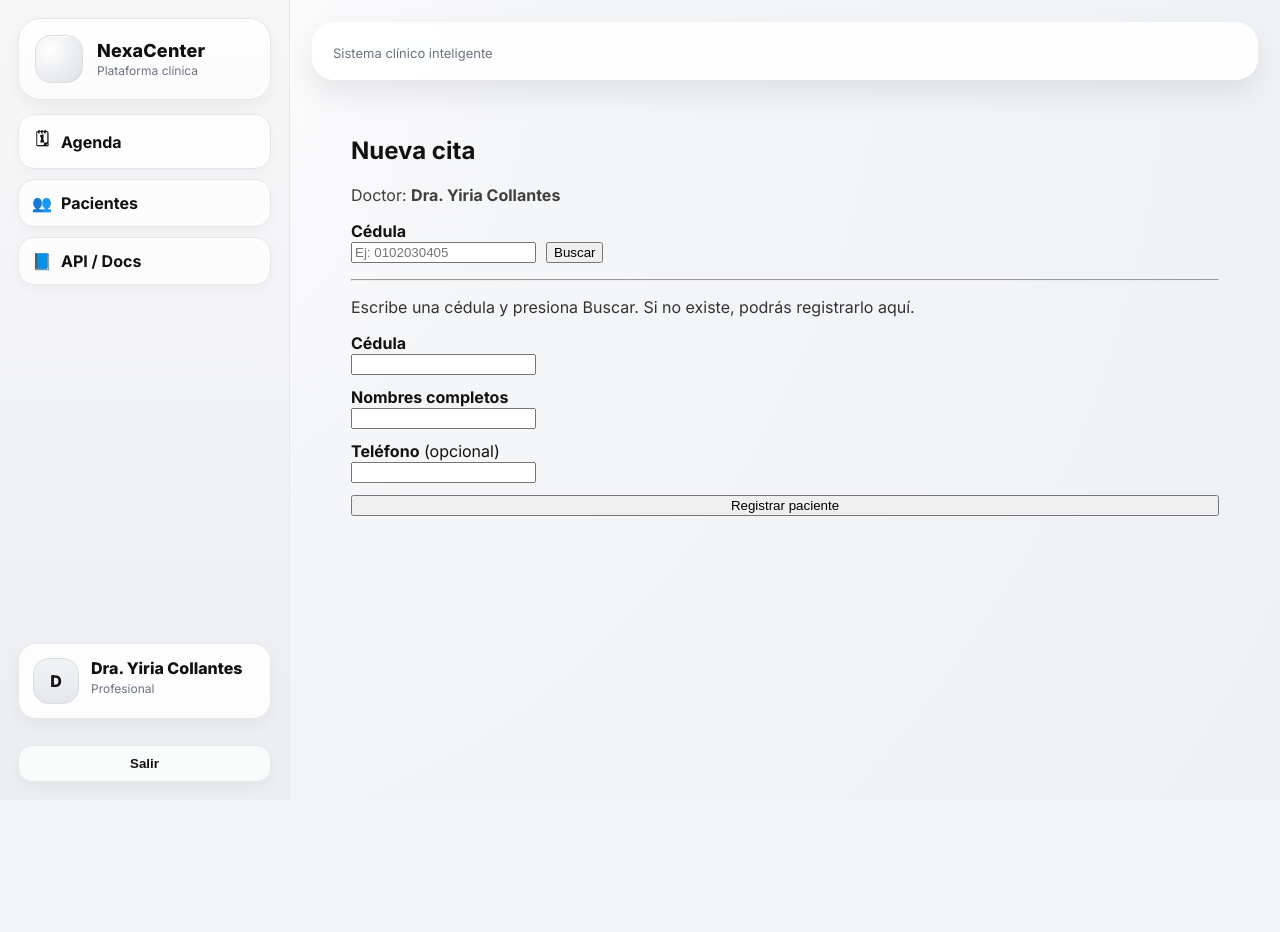
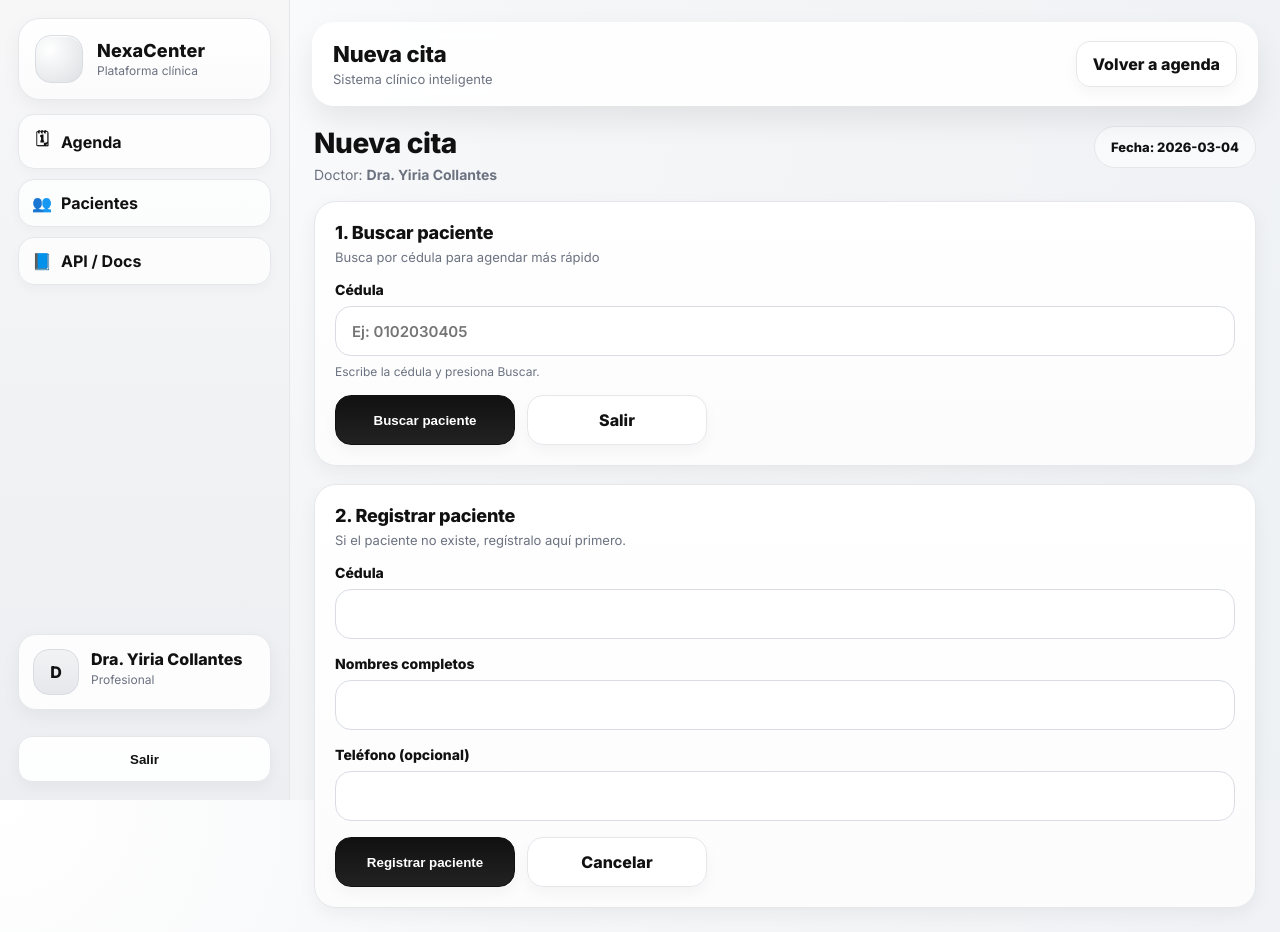
Before and after one commit to andriu154/nexa-care-club, a FastAPI app: page /app/appointments/new in a window 1280 px wide. Before the commit the page ends 800 px from the top, so only its background shows below. Run offline with FastAPI, Linux system fonts and the light colour scheme; the visitor is signed in with stand-in values (Sample User, id 1).

Commit message:
remodelaco

```diff
--- a/app/static/styles.css
+++ b/app/static/styles.css
@@ -81,8 +81,7 @@ a{ color: inherit; }
   width: 48px;
   height: 48px;
   border-radius: 16px;
-  background:
-    radial-gradient(circle at 30% 30%, #ffffff, #dcdfe3);
+  background: radial-gradient(circle at 30% 30%, #ffffff, #dcdfe3);
   border: 1px solid #d9dde2;
   box-shadow: inset 0 1px 0 rgba(255,255,255,.9);
 }
@@ -216,6 +215,15 @@ a{ color: inherit; }
   padding: 2px;
 }
 
+.page-wrap{
+  display:flex;
+  justify-content:center;
+}
+
+.page-card{
+  width:min(980px, 100%);
+}
+
 /* =========================
    LAYOUT HELPERS
    ========================= */
@@ -245,7 +253,7 @@ a{ color: inherit; }
    CARDS
    ========================= */
 .card{
-  background: rgba(255,255,255,.92);
+  background: rgba(255,255,255,.95);
   border: 1px solid rgba(229,231,235,.95);
   border-radius: 22px;
   box-shadow: var(--shadow-md);
@@ -302,16 +310,17 @@ a{ color: inherit; }
   align-items:center;
   justify-content:center;
   gap:8px;
-  padding: 10px 14px;
+  padding: 12px 16px;
   border-radius: 14px;
   border: 1px solid var(--nc-border);
   text-decoration:none;
   cursor:pointer;
-  font-weight: 700;
+  font-weight: 800;
   background: #ffffff;
   color: var(--nc-primary);
   transition: all .16s ease;
   box-shadow: 0 6px 14px rgba(0,0,0,.04);
+  min-height: 46px;
 }
 
 .btn:hover{
@@ -330,14 +339,15 @@ a{ color: inherit; }
 }
 
 .btn-ghost{
-  background: rgba(255,255,255,.75);
+  background: rgba(255,255,255,.92);
 }
 
 .btn-sm{
-  padding: 7px 11px;
+  padding: 8px 12px;
   border-radius: 12px;
   font-size: 12px;
   font-weight: 800;
+  min-height: 38px;
 }
 
 .btn-success{
@@ -405,7 +415,7 @@ a{ color: inherit; }
 .input,
 .textarea{
   width:100%;
-  padding: 12px 14px;
+  padding: 14px 16px;
   border-radius: 16px;
   border: 1px solid #d9dde3;
   background: #ffffff;
@@ -417,10 +427,11 @@ a{ color: inherit; }
 
 .input{
   font-weight: 600;
+  min-height: 50px;
 }
 
 .textarea{
-  min-height: 110px;
+  min-height: 120px;
   resize: vertical;
 }
 
@@ -474,8 +485,8 @@ a{ color: inherit; }
 }
 
 .nc-modal-card{
-  width: min(820px, 95vw);
-  max-height: 88vh;
+  width: min(920px, 95vw);
+  max-height: 90vh;
   overflow: auto;
   background: #ffffff;
   border-radius: 24px;
@@ -488,8 +499,9 @@ a{ color: inherit; }
   align-items:center;
   justify-content:space-between;
   gap:12px;
-  padding: 16px 18px;
+  padding: 18px 20px;
   border-bottom: 1px solid var(--nc-border);
+  background: linear-gradient(180deg, #ffffff 0%, #fbfbfc 100%);
 }
 
 .nc-modal-title{
@@ -511,7 +523,7 @@ a{ color: inherit; }
 }
 
 .nc-modal-body{
-  padding: 18px;
+  padding: 22px;
 }
 
 .nc-spinner{
@@ -520,49 +532,144 @@ a{ color: inherit; }
   font-weight: 700;
 }
 
-.nc-form{
+/* =========================
+   NUEVA CITA
+   ========================= */
+.appt-modal-shell{
   display:grid;
-  gap:12px;
+  gap:18px;
 }
 
-.nc-form-row{
+.appt-modal-top{
   display:flex;
-  gap:10px;
+  align-items:flex-start;
+  justify-content:space-between;
+  gap:16px;
   flex-wrap:wrap;
-  align-items:end;
 }
 
-.nc-label{
+.appt-title{
+  font-size: 28px;
   font-weight: 800;
-  font-size: 13px;
-  margin-bottom: 6px;
+  letter-spacing: -.4px;
 }
 
-.nc-help{
+.appt-subtitle{
+  margin-top: 6px;
+  font-size: 14px;
+  color: var(--nc-muted);
+}
+
+.appt-date-chip{
+  display:inline-flex;
+  align-items:center;
+  padding: 12px 16px;
+  border-radius: 999px;
+  background: #f8fafc;
+  border: 1px solid var(--nc-border);
+  font-size: 13px;
+  font-weight: 800;
+}
+
+.appt-panel{
+  background: linear-gradient(180deg, #ffffff 0%, #fcfcfd 100%);
+  border: 1px solid var(--nc-border);
+  border-radius: 22px;
+  box-shadow: var(--shadow-sm);
+  padding: 20px;
+}
+
+.appt-panel-success{
+  border-color: #cfe8d6;
+  background: linear-gradient(180deg, #ffffff 0%, #f8fffa 100%);
+}
+
+.appt-panel-header{
+  margin-bottom: 16px;
+}
+
+.appt-panel-title{
+  font-size: 18px;
+  font-weight: 800;
+  letter-spacing: -.2px;
+}
+
+.appt-panel-help{
+  margin-top: 6px;
+  font-size: 13px;
+  color: var(--nc-muted);
+}
+
+.appt-form{
+  display:grid;
+  gap:16px;
+}
+
+.appt-form-spaced{
+  margin-top: 14px;
+}
+
+.appt-grid-2{
+  display:grid;
+  grid-template-columns: 1fr 1fr;
+  gap:14px;
+}
+
+.appt-field{
+  display:grid;
+  gap:8px;
+}
+
+.appt-label{
+  font-size: 14px;
+  font-weight: 800;
+  color: var(--nc-primary);
+}
+
+.appt-help{
   font-size: 12px;
   color: var(--nc-muted);
-  margin-top: 4px;
 }
 
-.nc-divider{
-  border: none;
-  border-top: 1px solid var(--nc-border);
-  margin: 14px 0;
+.appt-input{
+  font-size: 15px;
 }
 
-.nc-note{
-  padding: 14px;
-  border: 1px solid #dbeafe;
-  background: #eff6ff;
+.appt-textarea{
+  min-height: 130px;
+}
+
+.appt-actions{
+  display:flex;
+  gap:12px;
+  flex-wrap:wrap;
+  align-items:center;
+}
+
+.appt-btn-lg{
+  min-width: 180px;
+  min-height: 50px;
+  padding: 14px 18px;
   border-radius: 16px;
 }
 
-.nc-actions{
-  display:flex;
-  gap:10px;
-  align-items:center;
-  justify-content:flex-end;
-  flex-wrap:wrap;
+.appt-patient-box{
+  padding: 16px 18px;
+  border-radius: 18px;
+  background: #f0fdf4;
+  border: 1px solid #bbf7d0;
+}
+
+.appt-patient-name{
+  font-size: 18px;
+  font-weight: 800;
+  color: #166534;
+}
+
+.appt-patient-meta{
+  margin-top: 4px;
+  font-size: 13px;
+  color: #166534;
 }
 
 /* =========================
@@ -591,4 +698,12 @@ a{ color: inherit; }
   .topbar-title{
     font-size: 18px;
   }
+
+  .appt-grid-2{
+    grid-template-columns: 1fr;
+  }
+
+  .appt-title{
+    font-size: 24px;
+  }
 }
--- a/app/templates/appointment_new.html
+++ b/app/templates/appointment_new.html
@@ -1,86 +1,154 @@
 {% extends "base.html" %}
+
+{% block title %}
+  Nueva cita
+{% endblock %}
+
+{% block actions %}
+  <a class="btn btn-ghost" href="/app?date={{ date }}">Volver a agenda</a>
+{% endblock %}
+
 {% block content %}
-<div class="container" style="max-width: 900px; margin: 0 auto; padding: 16px;">
-  <h2>Nueva cita</h2>
-  <p style="opacity:.8; margin-top:6px;">Doctor: <b>{{ current_doctor.name }}</b></p>
+<div class="page-wrap">
+  <div class="page-card">
+    <div class="appt-modal-shell">
+      <div class="appt-modal-top">
+        <div>
+          <div class="appt-title">Nueva cita</div>
+          <div class="appt-subtitle">
+            Doctor: <strong>{{ current_doctor.name }}</strong>
+          </div>
+        </div>
 
-  <!-- Buscar por cédula -->
-  <form method="get" action="/app/appointments/new" style="display:flex; gap:10px; align-items:end; margin-top: 12px;">
+        <div class="appt-date-chip">
+          Fecha: {{ date }}
+        </div>
+      </div>
+
+      <div class="appt-panel">
+        <div class="appt-panel-header">
+          <div class="appt-panel-title">1. Buscar paciente</div>
+          <div class="appt-panel-help">Busca por cédula para agendar más rápido</div>
+        </div>
+
+        <form method="get" action="/app/appointments/new" class="appt-form">
           <input type="hidden" name="date" value="{{ date }}" />
-    <div>
-      <label for="cedula"><b>Cédula</b></label><br/>
-      <input id="cedula" name="cedula" type="text" value="{{ cedula or '' }}" placeholder="Ej: 0102030405" />
+
+          <div class="appt-field">
+            <label class="appt-label">Cédula</label>
+            <input
+              class="input appt-input"
+              name="cedula"
+              type="text"
+              value="{{ cedula or '' }}"
+              placeholder="Ej: 0102030405"
+            />
+            <div class="appt-help">Escribe la cédula y presiona Buscar.</div>
           </div>
-    <button type="submit">Buscar</button>
+
+          <div class="appt-actions">
+            <button class="btn btn-primary appt-btn-lg" type="submit">Buscar paciente</button>
+            <a class="btn btn-ghost appt-btn-lg" href="/app?date={{ date }}">Salir</a>
+          </div>
         </form>
-
-  <hr style="margin: 16px 0;" />
+      </div>
 
       {% if patient_found %}
-    <div style="padding: 12px; border: 1px solid #cfe2ff; background:#e7f1ff; border-radius: 8px;">
-      <b>Paciente:</b> {{ patient_found.full_name }}<br/>
-      <small style="opacity:.8;">Cédula: {{ patient_found.cedula }}</small>
+        <div class="appt-panel appt-panel-success">
+          <div class="appt-panel-header">
+            <div class="appt-panel-title">2. Paciente encontrado</div>
+            <div class="appt-panel-help">Ya puedes crear la cita</div>
           </div>
 
-    <form method="post" action="/app/appointments/new" style="display:grid; gap:12px; margin-top: 12px;">
+          <div class="appt-patient-box">
+            <div class="appt-patient-name">{{ patient_found.full_name }}</div>
+            <div class="appt-patient-meta">Cédula: {{ patient_found.cedula }}</div>
+          </div>
+
+          <form method="post" action="/app/appointments/new" class="appt-form appt-form-spaced">
             <input type="hidden" name="date" value="{{ date }}" />
             <input type="hidden" name="patient_id" value="{{ patient_found.id }}" />
 
-      <div>
-        <label for="time"><b>Hora</b></label><br/>
-        <input id="time" name="time" type="time" value="{{ time or '' }}" required />
+            <div class="appt-grid-2">
+              <div class="appt-field">
+                <label class="appt-label">Hora</label>
+                <input class="input appt-input" name="time" type="time" value="{{ time or '' }}" required />
               </div>
 
-      <div>
-        <label for="duration_min"><b>Duración (min)</b></label><br/>
-        <input id="duration_min" name="duration_min" type="number" min="10" max="240" value="{{ duration_min or 60 }}" required />
+              <div class="appt-field">
+                <label class="appt-label">Duración (min)</label>
+                <input class="input appt-input" name="duration_min" type="number" min="10" max="240" value="{{ duration_min or 60 }}" required />
+              </div>
             </div>
 
-      <div>
-        <label for="reason"><b>Motivo</b></label><br/>
-        <input id="reason" name="reason" type="text" maxlength="120" value="{{ reason or '' }}" placeholder="Opcional" />
+            <div class="appt-field">
+              <label class="appt-label">Motivo</label>
+              <input
+                class="input appt-input"
+                name="reason"
+                type="text"
+                maxlength="120"
+                value="{{ reason or '' }}"
+                placeholder="Ej: Control, dolor abdominal, chequeo..."
+              />
             </div>
 
-      <div>
-        <label for="notes"><b>Notas</b></label><br/>
-        <textarea id="notes" name="notes" rows="4" placeholder="Opcional">{{ notes or "" }}</textarea>
+            <div class="appt-field">
+              <label class="appt-label">Notas</label>
+              <textarea
+                class="textarea appt-textarea"
+                name="notes"
+                rows="5"
+                placeholder="Escribe aquí información adicional si la necesitas"
+              >{{ notes or "" }}</textarea>
             </div>
 
-      <div style="display:flex; gap:10px; align-items:center;">
-        <button type="submit">Guardar cita</button>
-        <a href="/app?date={{ date }}" style="text-decoration:none;">Cancelar</a>
+            <div class="appt-actions">
+              <button class="btn btn-primary appt-btn-lg" type="submit">Guardar cita</button>
+              <a class="btn btn-ghost appt-btn-lg" href="/app?date={{ date }}">Cancelar</a>
             </div>
           </form>
+        </div>
 
       {% else %}
-    <p style="opacity:.85;">
+        <div class="appt-panel">
+          <div class="appt-panel-header">
+            <div class="appt-panel-title">2. Registrar paciente</div>
+            <div class="appt-panel-help">
               {% if cedula %}
-        No existe paciente con esa cédula. Regístralo aquí:
+                No existe paciente con esa cédula. Puedes registrarlo aquí.
               {% else %}
-        Escribe una cédula y presiona Buscar. Si no existe, podrás registrarlo aquí.
+                Si el paciente no existe, regístralo aquí primero.
               {% endif %}
-    </p>
+            </div>
+          </div>
 
-    <form method="post" action="/app/patients/quick-create" style="display:grid; gap:12px; margin-top: 12px;">
+          <form method="post" action="/app/patients/quick-create" class="appt-form appt-form-spaced">
             <input type="hidden" name="date" value="{{ date }}" />
 
-      <div>
-        <label for="cedula_create"><b>Cédula</b></label><br/>
-        <input id="cedula_create" name="cedula" type="text" value="{{ cedula or '' }}" required />
+            <div class="appt-field">
+              <label class="appt-label">Cédula</label>
+              <input class="input appt-input" name="cedula" type="text" value="{{ cedula or '' }}" required />
             </div>
 
-      <div>
-        <label for="full_name"><b>Nombres completos</b></label><br/>
-        <input id="full_name" name="full_name" type="text" required />
+            <div class="appt-field">
+              <label class="appt-label">Nombres completos</label>
+              <input class="input appt-input" name="full_name" type="text" required />
             </div>
 
-      <div>
-        <label for="phone"><b>Teléfono</b> (opcional)</label><br/>
-        <input id="phone" name="phone" type="text" />
+            <div class="appt-field">
+              <label class="appt-label">Teléfono (opcional)</label>
+              <input class="input appt-input" name="phone" type="text" />
             </div>
 
-      <button type="submit">Registrar paciente</button>
+            <div class="appt-actions">
+              <button class="btn btn-primary appt-btn-lg" type="submit">Registrar paciente</button>
+              <a class="btn btn-ghost appt-btn-lg" href="/app?date={{ date }}">Cancelar</a>
+            </div>
           </form>
+        </div>
       {% endif %}
     </div>
+  </div>
+</div>
 {% endblock %}
```
Also changed, not shown: app/templates/appointment_new_modal.html (+91 -52 lines). Lines whose indentation alone changed are shown as unchanged.
